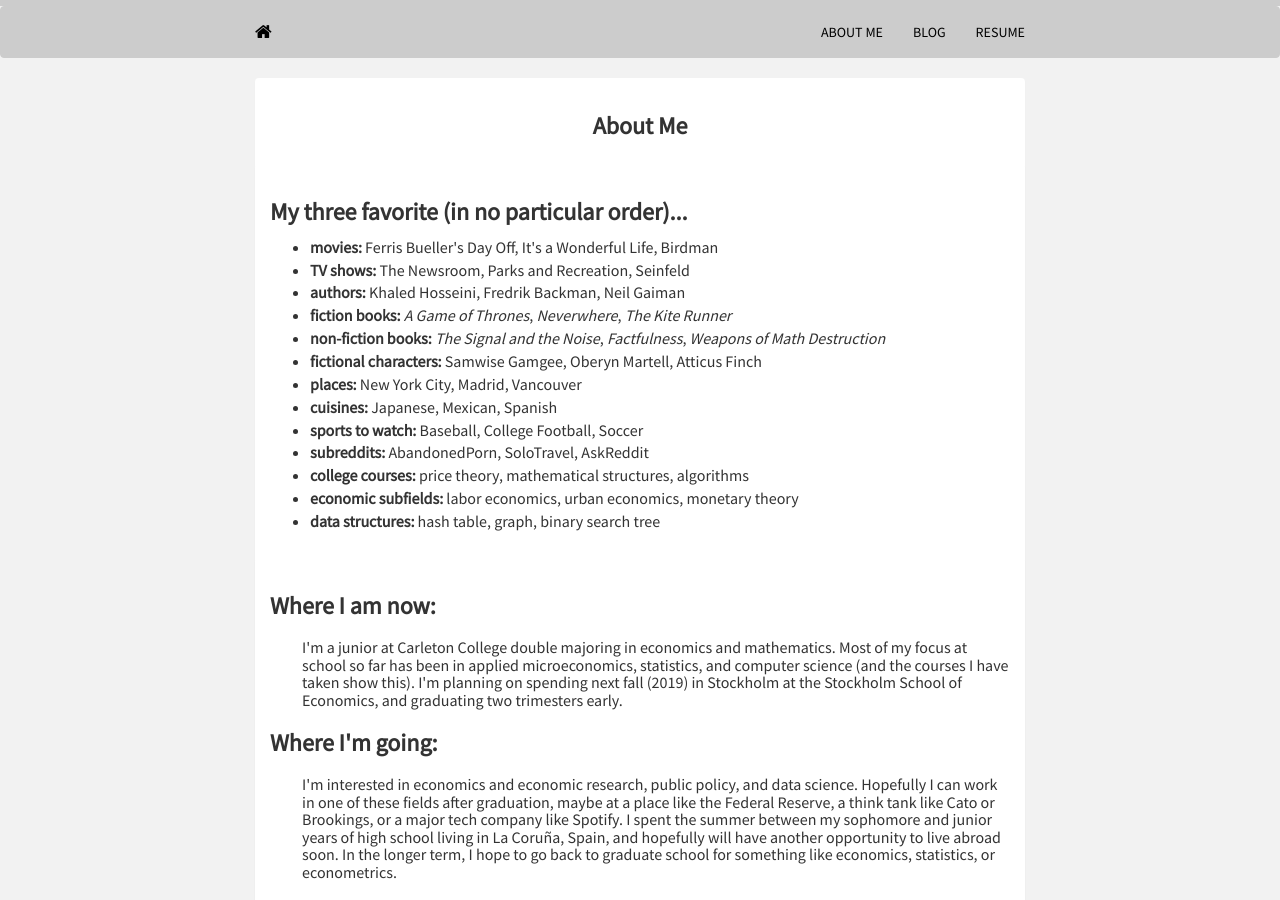
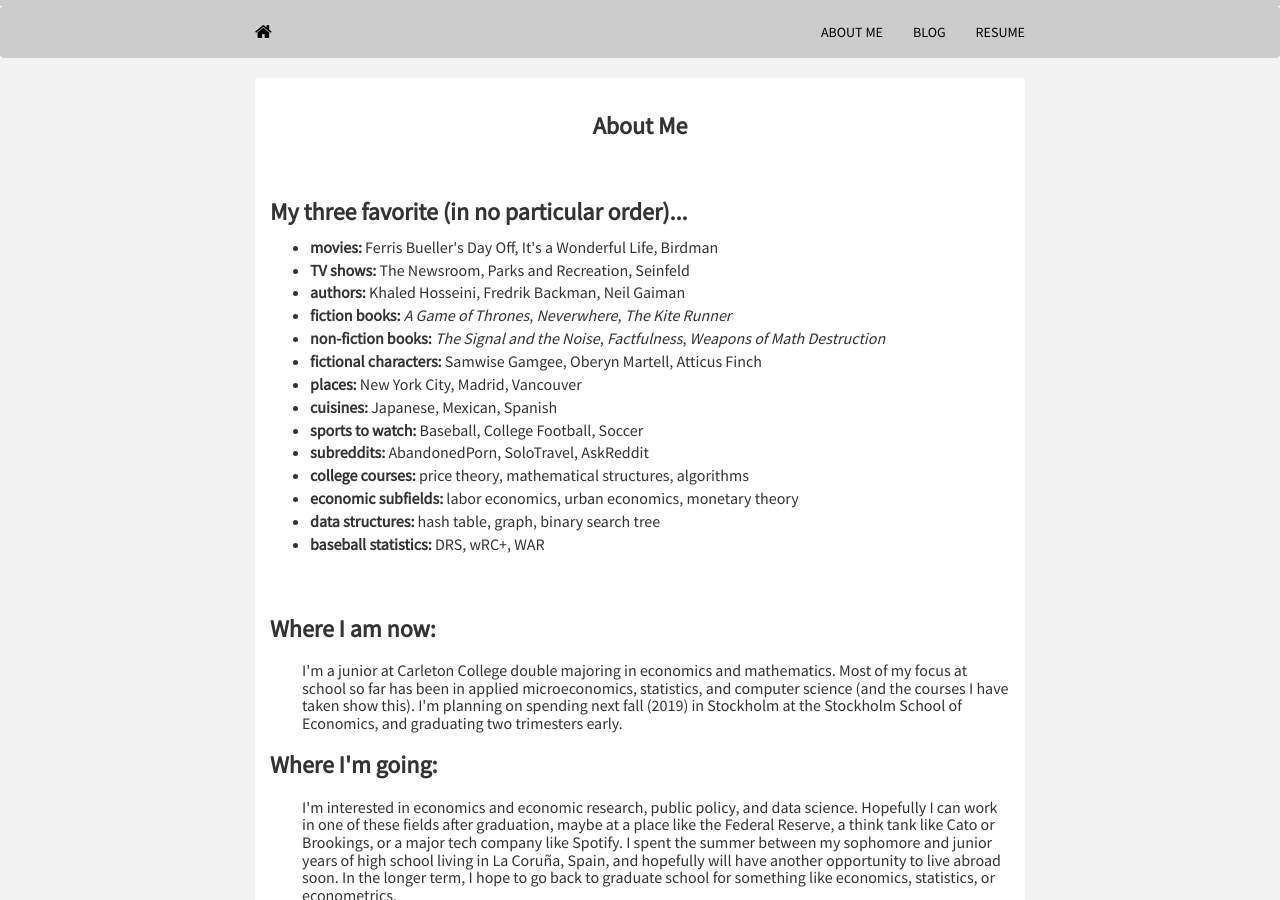
Before and after one commit to mrkaye97/mrkaye97.github.io, a Jekyll site: the page built from about.html, in a window 1280 px wide and 900 px high. Built offline with Jekyll 4.4.1, drawn with Linux system fonts in a browser that asks for light colours; nearby versions of some CDN libraries.

Commit message:
Update about.html

```diff
--- a/about.html
+++ b/about.html
@@ -28,6 +28,7 @@ Title: About Me
 				  <li style="font-size:16px"><b>college courses:</b> price theory, mathematical structures, algorithms</li>
 				  <li style="font-size:16px"><b>economic subfields:</b> labor economics, urban economics, monetary theory</li>
 				  <li style="font-size:16px"><b>data structures:</b> hash table, graph, binary search tree</li>
+				  <li style="font-size:16px"><b>baseball statistics:</b> DRS, wRC+, WAR</li>
 				</ul>
 		  </div>
 
```
